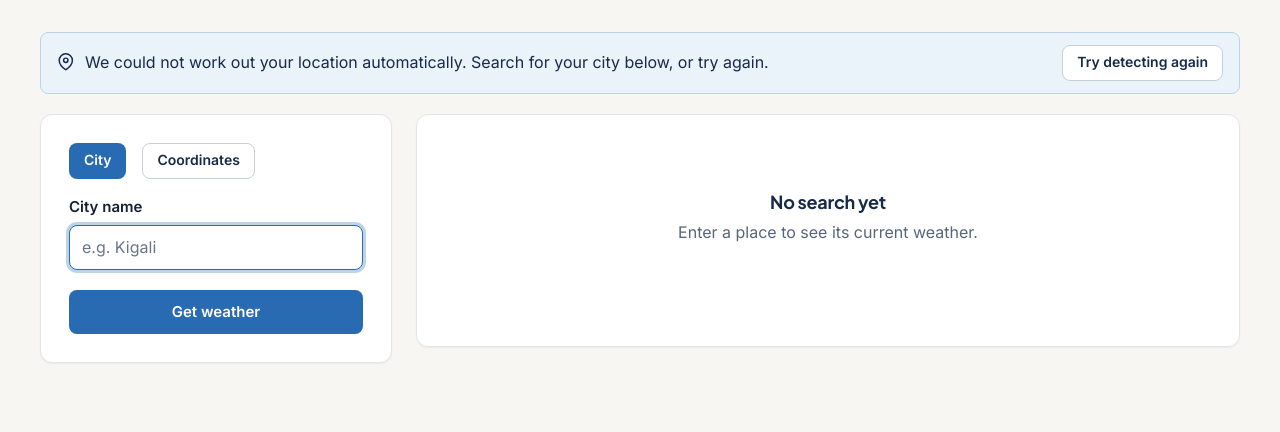
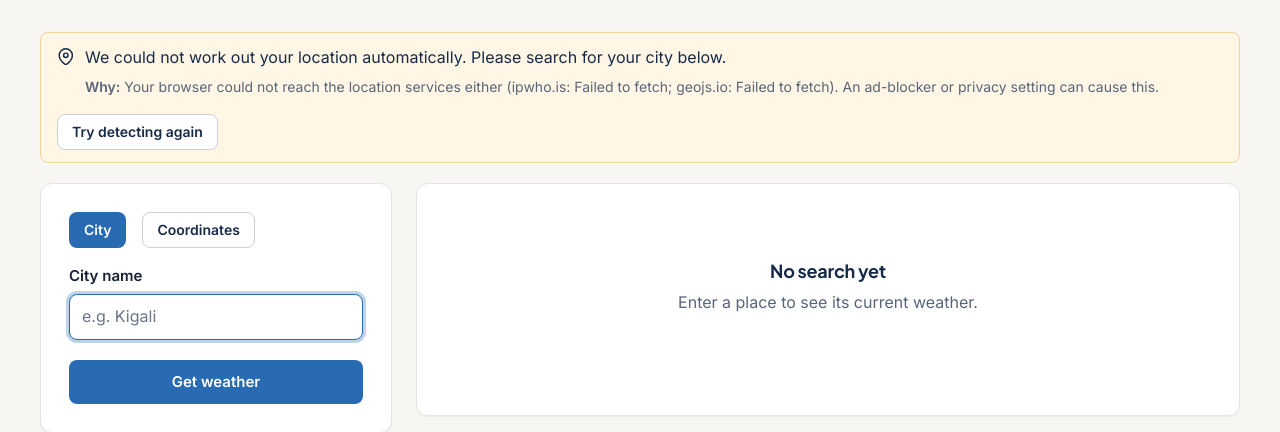
Before and after one commit to mustafa-khamis/Flask-Ecommerce, a Flask app: page /weather in a window 1280 px wide. Shown: the part 221-653 px from the top of the page. Run offline with Flask 3, Linux system fonts and the light colour scheme; the visitor is signed in with stand-in values (Sample User, id 1); some libraries are stand-ins or nearby versions.

Commit message:
Weather location: browser fallback, second provider and clear error messages
- If the server cannot place the visitor (e.g. behind Render's proxy or a shared
  IP over the free limit), the visitor's browser looks itself up and sends the
  validated city/coordinates to POST /weather/browser-location
- Second provider (geojs.io) when ipwho.is fails or has no city
- Visitor IP taken from the first public address in X-Forwarded-For when trusted
- When everything fails the page says why in plain words (server and browser
  reasons) and keeps the search form; details are also logged for Render logs
- 13 new tests

Co-Authored-By: Claude Opus 5.5 <noreply@anthropic.com>

```diff
--- a/app.py
+++ b/app.py
@@ -521,14 +521,24 @@ def remember_location(city, country, lat, lon, source):
     session["weather_location"] = {"city": city, "country": country, "lat": lat, "lon": lon, "source": source}
 
 
+def visitor_ip():
+    """The visitor's address. Behind a trusted proxy chain it is the first public address in X-Forwarded-For."""
+    if TRUST_PROXY:
+        return geolocation.first_public_ip(request.headers.get("X-Forwarded-For"), request.remote_addr or "")
+    return request.remote_addr or ""
+
+
 def detect_location():
-    """Estimate the visitor's city from their IP address and remember it for this session."""
-    place = geolocation.locate(request.remote_addr or "")
+    """Estimate the visitor's city from their IP address and remember it for this session.
+    Returns the place or None; when None, g.location_error says why in plain words."""
+    place, g.location_error = geolocation.locate_with_reason(visitor_ip())
     session["location_tried"] = True
     if place:
         remember_location(place["city"], place["country"], place["lat"], place["lon"], "ip")
+        session.pop("location_error", None)
     else:
         session.pop("weather_location", None)
+        session["location_error"] = g.location_error
     return saved_location()
 
 
@@ -572,6 +582,7 @@ def weather():
     if place is None and not session.get("location_tried"):
         place = detect_location()
     context["location_failed"] = place is None and geolocation.GEOIP_ENABLED
+    context["location_error"] = session.get("location_error", "")
     if place:
         context["location"] = place
         context["show_form"] = request.args.get("change") == "1"
@@ -582,11 +593,27 @@ def weather():
     return render_template("weather.html", **context)
 
 
+@app.post("/weather/browser-location")
+def weather_browser_location():
+    """Fallback: the visitor's browser looked up its own location (same free services) and sends it here.
+
+    Used when the server could not do it, for example behind a hosting proxy. The values are checked
+    like any other input; a visitor can only change what their own weather page shows.
+    """
+    place = geolocation.clean_place(request.form)
+    if place is None:
+        session["location_error"] = (session.get("location_error", "") +
+                                     " Your browser's answer could not be used either.").strip()
+        return redirect(url_for("weather", browser_failed=1))
+    remember_location(place["city"], place["country"], place["lat"], place["lon"], "ip")
+    session.pop("location_error", None)
+    return redirect(url_for("weather"))
+
+
 @app.post("/weather/detect")
 def weather_detect():
     """"Use my current location": forget the chosen place and estimate it from the IP address again."""
-    if not detect_location():
-        flash("We could not work out your location. Please search for your city instead.", "info")
+    detect_location()  # on failure the weather page explains why and tries the browser instead
     return redirect(url_for("weather"))
 
 
--- a/static/app.js
+++ b/static/app.js
@@ -266,3 +266,70 @@ document.addEventListener("DOMContentLoaded", function () {
     removeBoxes.forEach(function (box) { box.addEventListener("change", check); });
   }
 });
+
+// 8. Weather: if the server could not tell where the visitor is (for example behind a hosting
+// proxy), ask the visitor's own browser. It calls the same free services directly, so the answer
+// is about the visitor's own connection. On failure it says why, and the search form stays usable.
+document.addEventListener("DOMContentLoaded", function () {
+  var bar = document.querySelector("[data-browser-locate]");
+  if (!bar || !window.fetch) { return; }
+  var status = bar.querySelector("[data-locate-status]");
+  var form = bar.querySelector("[data-browser-location-form]");
+  var providers = [
+    { name: "ipwho.is", url: "https://ipwho.is/" },
+    { name: "geojs.io", url: "https://get.geojs.io/v1/ip/geo.json" }
+  ];
+  var problems = [];
+
+  function usable(data) {
+    if (!data || data.success === false || !data.city) { return null; }
+    var lat = parseFloat(data.latitude), lon = parseFloat(data.longitude);
+    if (!isFinite(lat) || !isFinite(lon)) { return null; }
+    return { city: data.city, country: data.country_code || "", lat: lat, lon: lon };
+  }
+
+  function giveUp() {
+    status.textContent = "We could not work out your location automatically. Please search for your city below.";
+    var why = bar.querySelector("[data-locate-reason]");
+    var browserWhy = " Your browser could not reach the location services either (" + problems.join("; ") +
+      "). An ad-blocker or privacy setting can cause this.";
+    if (why) { why.textContent += browserWhy; }
+    else {
+      var p = document.createElement("p");
+      p.className = "location-reason";
+      p.innerHTML = "<strong>Why:</strong> ";
+      p.appendChild(document.createTextNode(browserWhy.trim()));
+      status.parentNode.appendChild(p);
+    }
+  }
+
+  function tryProvider(index) {
+    if (index >= providers.length) { giveUp(); return; }
+    var provider = providers[index];
+    var controller = window.AbortController ? new AbortController() : null;
+    var timer = setTimeout(function () { if (controller) { controller.abort(); } }, 6000);
+    fetch(provider.url, controller ? { signal: controller.signal } : {})
+      .then(function (response) {
+        if (!response.ok) { throw new Error("HTTP " + response.status); }
+        return response.json();
+      })
+      .then(function (data) {
+        clearTimeout(timer);
+        var place = usable(data);
+        if (!place) { throw new Error("no city for this address"); }
+        status.textContent = "Found " + place.city + ". Loading its weather…";
+        form.elements.city.value = place.city;
+        form.elements.country.value = place.country;
+        form.elements.lat.value = place.lat;
+        form.elements.lon.value = place.lon;
+        form.submit();
+      })
+      .catch(function (error) {
+        clearTimeout(timer);
+        problems.push(provider.name + ": " + (error.name === "AbortError" ? "timed out" : (error.message || "blocked")));
+        tryProvider(index + 1);
+      });
+  }
+
+  tryProvider(0);
+});
--- a/static/style.css
+++ b/static/style.css
@@ -951,3 +951,6 @@ body.drawer-open { overflow: hidden; }
 .panel-title { margin: 0 0 .75rem; font-weight: 600; }
 .privacy-note { margin-top: 1rem; }
 .weather-icon { display: block; margin: .5rem auto; }
+.location-bar-problem { background: var(--color-warning-bg); border-color: #F0D49A; }
+.location-text > div p { margin: 0; }
+.location-reason { margin-top: .35rem !important; font-size: var(--text-sm); color: var(--color-text-muted); }
--- a/templates/weather.html
+++ b/templates/weather.html
@@ -30,11 +30,24 @@
     </div>
   </section>
   {% elif location_failed %}
-  <section class="location-bar" aria-label="Location detection">
-    <p class="location-text"><svg class="icon" aria-hidden="true"><use href="#i-pin"/></svg>
-      <span>We could not work out your location automatically. Search for your city below, or try again.</span></p>
+  {# The server could not place the visitor. Unless the browser already failed, app.js now asks the
+     visitor's own browser (data-browser-locate) and sends the result to /weather/browser-location. #}
+  <section class="location-bar location-bar-problem" aria-label="Location detection"
+           {% if not request.args.get('browser_failed') %}data-browser-locate{% endif %}>
+    <div class="location-text"><svg class="icon" aria-hidden="true"><use href="#i-pin"/></svg>
+      <div>
+        <p class="location-status" role="status" data-locate-status>
+          {% if request.args.get('browser_failed') %}We could not work out your location automatically. Please search for your city below.
+          {% else %}The server could not work out your location, so we are asking your browser&hellip;{% endif %}
+        </p>
+        {% if location_error %}<p class="location-reason"><strong>Why:</strong> <span data-locate-reason>{{ location_error }}</span></p>{% endif %}
+      </div>
+    </div>
     <form method="post" action="{{ url_for('weather_detect') }}">{{ csrf_input() }}
       <button class="button button-secondary button-small" type="submit">Try detecting again</button>
+    </form>
+    <form method="post" action="{{ url_for('weather_browser_location') }}" data-browser-location-form hidden>{{ csrf_input() }}
+      <input type="hidden" name="city"><input type="hidden" name="country"><input type="hidden" name="lat"><input type="hidden" name="lon">
     </form>
   </section>
   {% endif %}
```
Also changed, not shown: geolocation.py (+86 -15 lines), tests/test_weather.py (+119 -0 lines).
